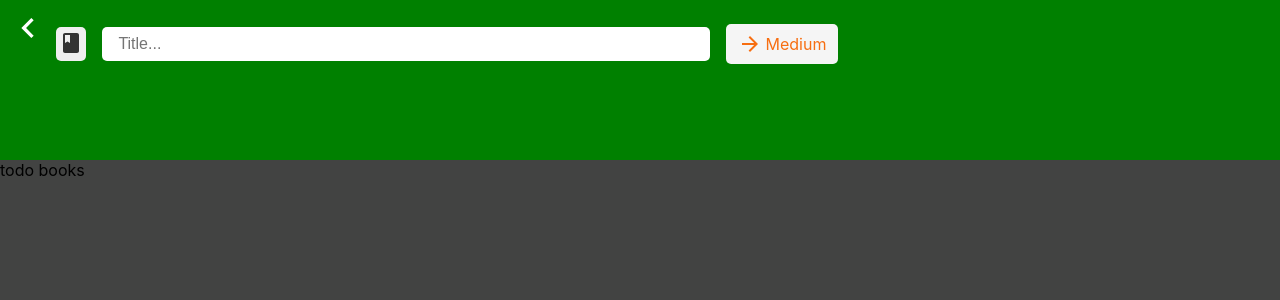
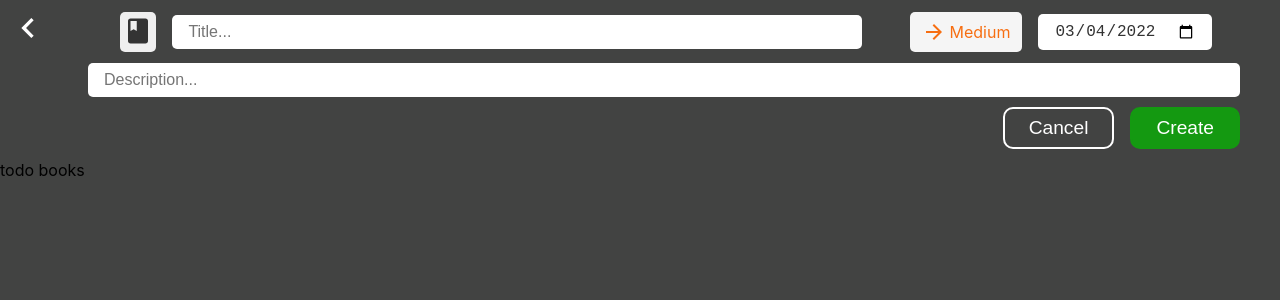
Before and after one commit to KevinNicolas/React-Todo-app, a React (Create React App) app: page / in a window 1280 px wide. Shown: the top 300 px of the page. Built offline with nearby package versions, Linux system fonts and the light colour scheme.

Commit message:
End 'Header' view

```diff
--- a/src/pages/Todo-book/components/Header.tsx
+++ b/src/pages/Todo-book/components/Header.tsx
@@ -7,9 +7,9 @@ const HeaderStyles = styled.div`
   .header-container {
     --column-size: 3rem;
 
-    background: green;
+    /* background: green; */
     display: grid;
-    grid-template-rows: repeat(2, minmax(0, 1fr));
+    grid-template-rows: repeat(3, minmax(0, 1fr));
     grid-template-columns: var(--column-size) calc(100% - var(--column-size));
     padding: .5rem;
   }
@@ -31,6 +31,11 @@ const HeaderStyles = styled.div`
     flex-flow: row;
     gap: 1rem;
     align-items: center;
+    padding: 0 2rem;
+  }
+
+  .button-container {
+    justify-content: flex-end;
   }
 
   input {
@@ -41,13 +46,38 @@ const HeaderStyles = styled.div`
   }
 
   .title-container {
-    width: 50%;
+    width: 70%;
+  }
+  input { width: 100%; }
 
-    input { width: 100%; }
+  .btn {
+    padding: .5rem 1.5rem;
+    font-size: 1.2rem;
+    border-radius: 10px;
+  }
+
+  .outline { background: transparent; color: white; border: 2px solid white; }
+
+  .btn-success {
+    background: var(--primary);
+    border: 2px solid var(--primary);
+    color: white
   }
 `
 
 export const Header = () => {
+  const formatDate = (date: Date, { formatType }: { formatType: 'forInput' | 'forView' }): string => {
+
+    const dateString: string = date.getDate().toString().length > 1 ? date.getDate().toString() : `0${date.getDate().toString()}`
+    const monthString: string = (date.getMonth() + 1).toString().length > 1 ? (date.getMonth() + 1).toString() : `0${(date.getMonth() + 1).toString()}`
+
+    switch (formatType) {
+      case 'forInput': return `${date.getFullYear()}-${monthString}-${dateString}`
+      case 'forView': return `${dateString}/${monthString}/${date.getFullYear()}`
+    }
+  }
+
+  console.info(formatDate(new Date(), { formatType: 'forInput' }))
   return (
     <HeaderStyles>
       <div className="header-container full">
@@ -57,11 +87,25 @@ export const Header = () => {
           </button>
         </div>
         <div className="row">
-          <IconsDropdown />
-          <div className="title-container">
+          <div className="row title-container">
+            <IconsDropdown />
             <input className="title-input" type="text" placeholder="Title..." />
           </div>
           <PriorityDropdown />
+          <div className="date-container">
+            <input type="date" defaultValue={formatDate(new Date(), { formatType: 'forInput' })} />
+          </div>
+        </div>
+        <div className="row">
+          <input className="description-input" type="text" placeholder="Description..." />
+        </div>
+        <div className="row button-container">
+          <button className="btn outline">
+            <span>Cancel</span>
+          </button>
+          <button className="btn btn-success">
+            <span>Create</span>
+          </button>
         </div>
       </div>
     </HeaderStyles>
--- a/src/pages/Todo-book/components/Icons-dropdown.tsx
+++ b/src/pages/Todo-book/components/Icons-dropdown.tsx
@@ -34,11 +34,11 @@ const IconsDropdownStyles = styled.div<StyleProps>`
 `
 
 export const IconsDropdown = () => {
-  const [selectedIcon, setselectedIcon] = useState<JSX.Element>(iconList[0]({ size: 24 }))
+  const [selectedIcon, setselectedIcon] = useState<JSX.Element>(iconList[0]({ size: 30 }))
   const dropdownReference = useRef<DropdownChildFunctions>({ showContent: (value: boolean) => {} })
 
   const selectIcon = ({ icon }: { icon: IconType }) => {
-    setselectedIcon(icon({ size: 24 }))
+    setselectedIcon(icon({ size: 30 }))
     dropdownReference.current.showContent(false)
   }
 
```
